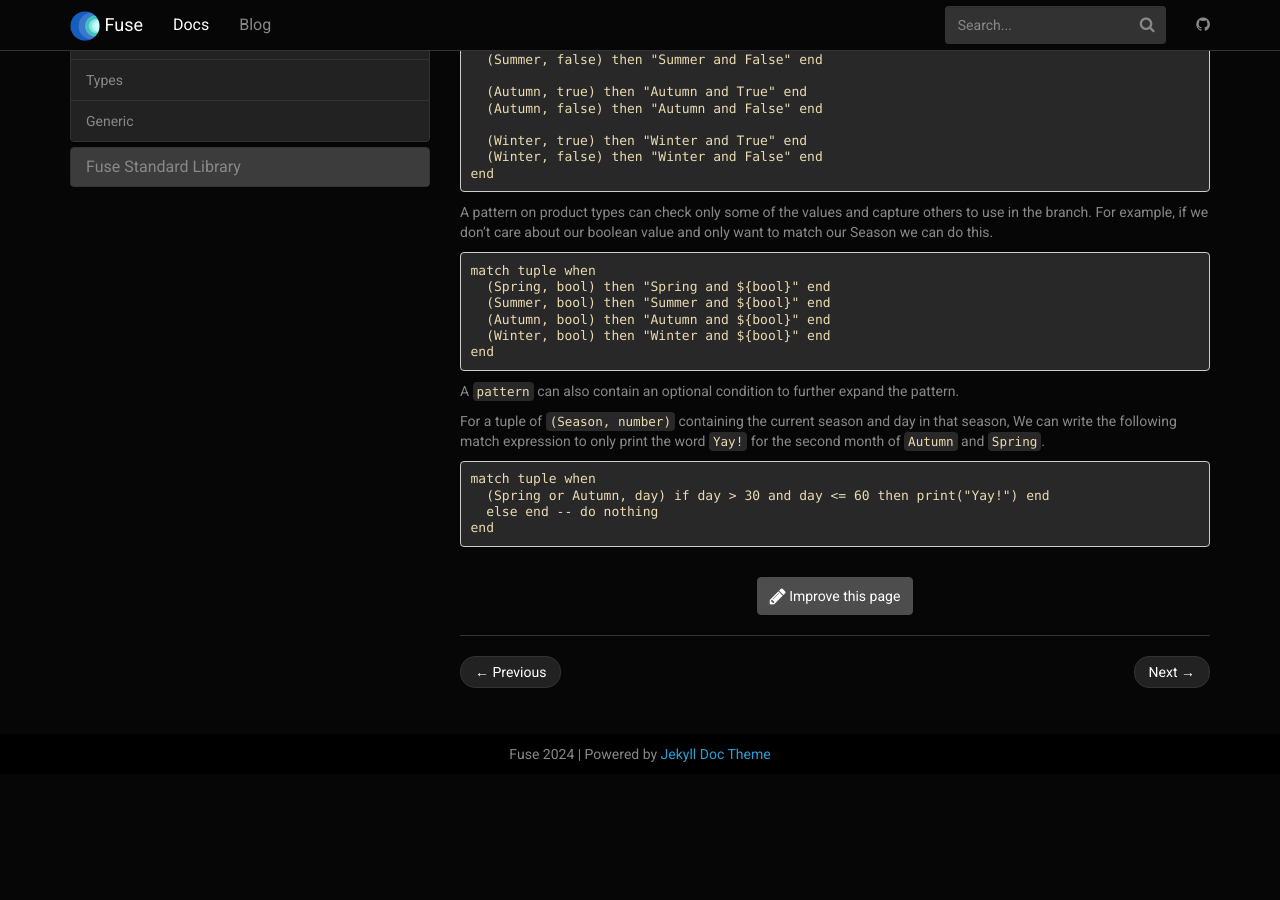
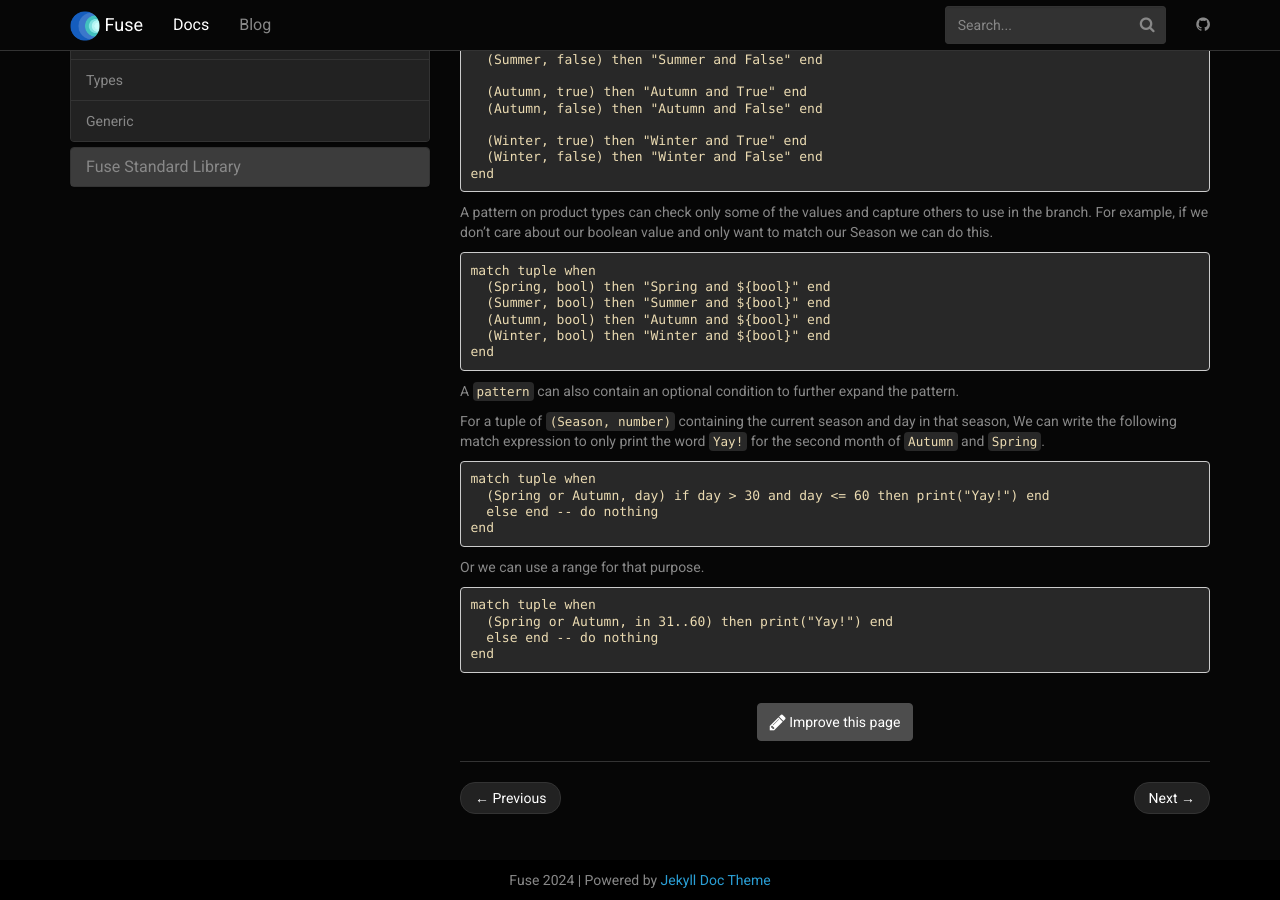
Before and after one commit to fuse-lang/fuse-lang.github.io, a Jekyll site: the page built from _docs/basics/14-pattern-matching.md, in a window 1280 px wide and 900 px high, scrolled down 832 px. Built offline with Jekyll 4.4.1, drawn with Linux system fonts in a browser that asks for light colours; before the commit the page ends 1606 px from its top, so only the background shows below that.

Commit message:
add use of ranges to pattern matching documentation

````diff
--- a/_docs/basics/14-pattern-matching.md
+++ b/_docs/basics/14-pattern-matching.md
@@ -76,3 +76,12 @@ match tuple when
   else end -- do nothing
 end
 ```
+
+Or we can use a range for that purpose.
+
+```fuse
+match tuple when
+  (Spring or Autumn, in 31..60) then print("Yay!") end
+  else end -- do nothing
+end
+```
````
